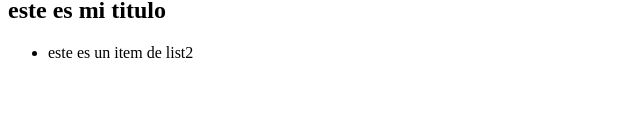
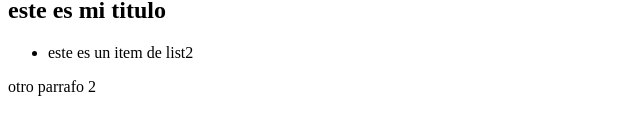
Before and after one commit to angel-trejo-rojas/proyecto, a plain HTML site: page index.html in a window 1280 px wide. Shown: the part 258-392 px from the top of the page, without its empty margins (0-640 px from the left). Drawn offline with Linux system fonts and the light colour scheme.

Commit message:
Update index.html

```diff
--- a/index.html
+++ b/index.html
@@ -9,3 +9,4 @@
 <ul>
 	<li>este es un item de list2</li>
 </ul>
+<p>otro parrafo 2</p>
```
